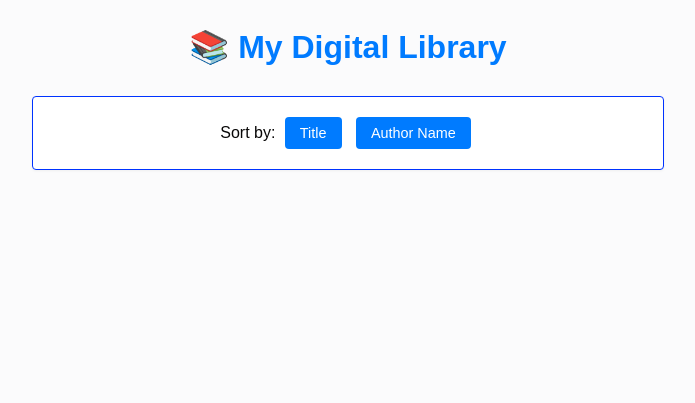
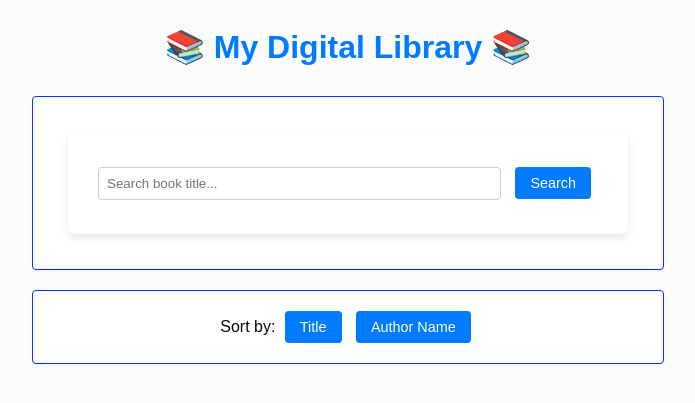
Before and after one commit to emilioquezadanavarro/book-alchemy, a Flask app: page / in a window 1280 px wide. Shown: the top 403 px of the page, without its empty margins (292-987 px from the left). Run offline with Flask 3, Linux system fonts and the light colour scheme.

Commit message:
Keyboard search form added plus flash messages

```diff
--- a/templates/home.html
+++ b/templates/home.html
@@ -4,10 +4,11 @@
     <meta charset="UTF-8">
     <meta name="viewport" content="width=device-width, initial-scale=1.0">
     <meta http-equiv="X-UA-Compatible" content="ie=edge">
-      <link rel="stylesheet" href="{{ url_for('static', filename='style.css') }}">
-          <style>
+    <title>My Digital Library</title>
+    <link rel="stylesheet" href="{{ url_for('static', filename='style.css') }}">
+    <style>
       /* Basic button styling to make the links look clickable */
-      .sort-link {
+      .sort-link, input[type="submit"][value="Search"] { /* Applied styling to search button too */
           padding: 8px 15px;
           margin: 5px;
           text-decoration: none;
@@ -16,32 +17,66 @@
           border-radius: 4px;
           display: inline-block;
           font-size: 0.9em;
+          cursor: pointer;
+          border: none;
       }
-      .sort-link:hover {
+      .sort-link:hover, input[type="submit"][value="Search"]:hover {
           background-color: #0056b3;
       }
       .sort-controls {
           margin-bottom: 20px;
           text-align: center;
       }
+      /* Additional styling for the search field */
+      #search-form {
+          margin-bottom: 20px;
+          text-align: center;
+      }
+      #search-form input[type="text"] {
+          padding: 8px;
+          border: 1px solid #ccc;
+          border-radius: 4px;
+          width: 385px;
+          margin-right: 5px;
+      }
     </style>
-
   </head>
   <body>
-    <h1>📚 My Digital Library</h1>
+
+  {% with messages = get_flashed_messages(with_categories=true) %}
+  {% if messages %}
+    {% for category, message in messages %}
+      <!-- Display category and message -->
+      <div class="flashes {{ category }}">
+        <p>{{ message }}</p>
+      </div>
+    {% endfor %}
+  {% endif %}
+{% endwith %}
+
+    <h1>📚 My Digital Library 📚</h1>
+
+    <!-- Search Form -->
+    <div id="search-form">
+      <!-- Method is GET, so the input 'search_term' becomes a URL parameter -->
+      <form action="{{ url_for('home') }}" method="GET">
+        <input type="text" placeholder="Search book title..." name="search_term">
+        <input type="submit" value="Search">
+      </form>
+    </div>
+
     <!-- Sorting Controls -->
-    <!-- These links reload the home page with a URL parameter like ?sort_by=title -->
     <div class="sort-controls">
         <span>Sort by:</span>
-        <!-- URL for home route, adding the sort_by=title parameter -->
         <a href="{{ url_for('home', sort_by='title') }}" class="sort-link">Title</a>
-        <!-- URL for home route, adding the sort_by=author parameter -->
         <a href="{{ url_for('home', sort_by='author') }}" class="sort-link">Author Name</a>
     </div>
 
+    <!-- Book Display Loop -->
     {% for book in books %}
-    <div> <h3> Book: {{ book.title }} Author: {{ book.author.name }}</h3>
-        <p> ISBN: {{ book.isbn }} Publication Year: {{ book.publication_year }}</p>
+    <div>
+      <h3> Book: {{ book.title }} Author: {{ book.author.name }}</h3>
+      <p> ISBN: {{ book.isbn }} Publication Year: {{ book.publication_year }}</p>
     </div>
     {% endfor %}
 
```
